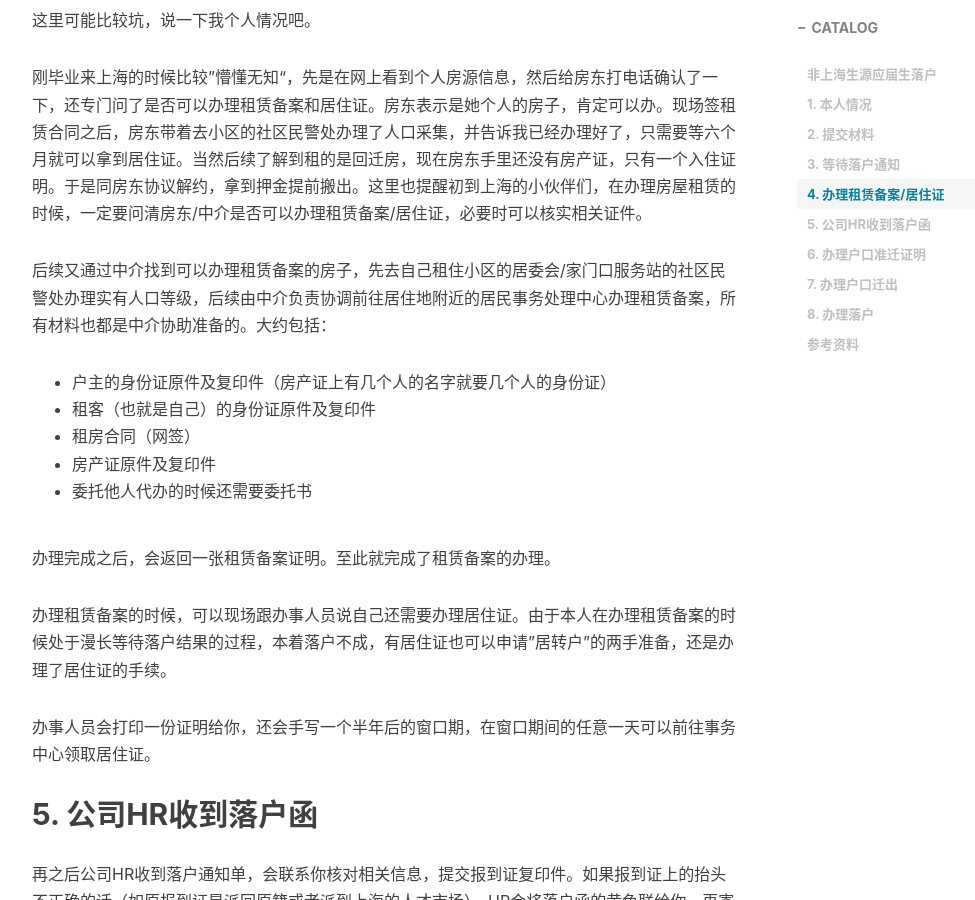
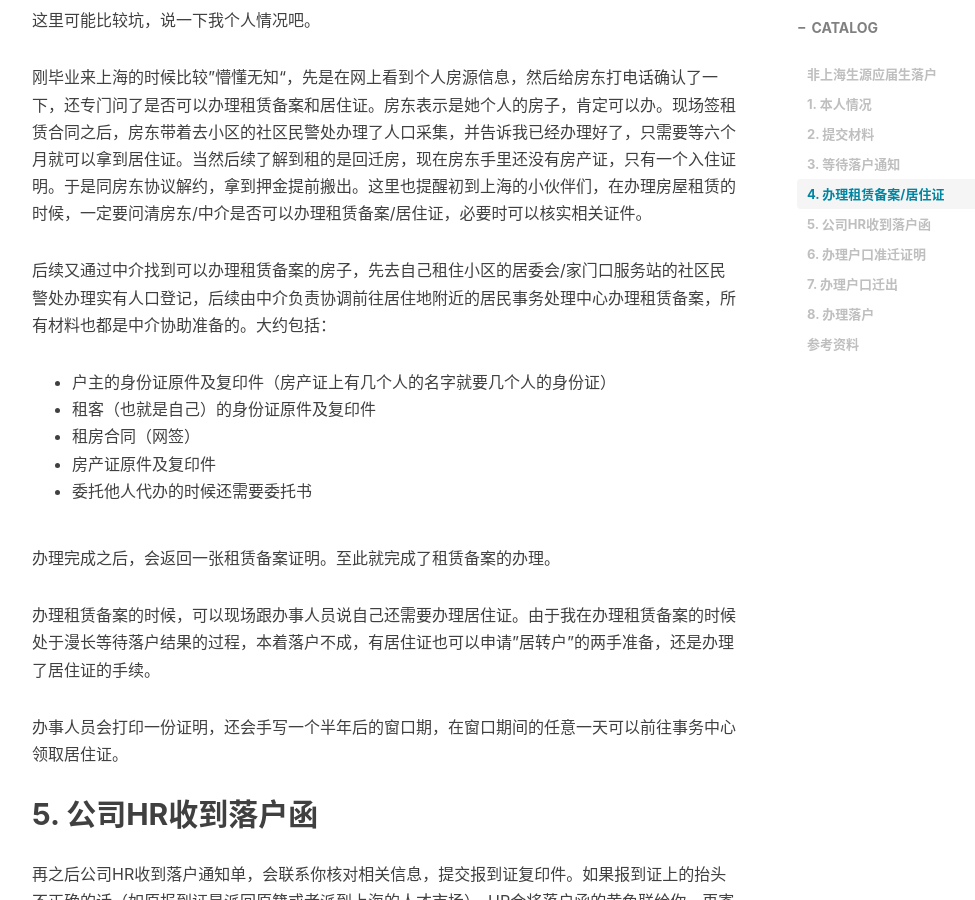
Before and after one commit to blankaiwang/blankaiwang.github.io, a Jekyll site: the page built from _posts/2019-12-20-非上海生源应届生落户（更新）.md, in a window 1280 px wide and 900 px high, scrolled down 1310 px. Shown: the whole window, without its empty margins (233-1208 px from the left). Built offline with Jekyll 4.4.1, drawn with Linux system fonts in a browser that asks for light colours; nearby versions of some CDN libraries; comment, search, counter and statistics services are not loaded.

Commit message:
Update 2019-12-20-非上海生源应届生落户（更新）.md

```diff
--- a/_posts/2019-12-20-非上海生源应届生落户（更新）.md
+++ b/_posts/2019-12-20-非上海生源应届生落户（更新）.md
@@ -52,7 +52,7 @@ PS：在提交材料的时候可以打听一下公司是否有重点单位加分
 
 刚毕业来上海的时候比较”懵懂无知“，先是在网上看到个人房源信息，然后给房东打电话确认了一下，还专门问了是否可以办理租赁备案和居住证。房东表示是她个人的房子，肯定可以办。现场签租赁合同之后，房东带着去小区的社区民警处办理了人口采集，并告诉我已经办理好了，只需要等六个月就可以拿到居住证。当然后续了解到租的是回迁房，现在房东手里还没有房产证，只有一个入住证明。于是同房东协议解约，拿到押金提前搬出。这里也提醒初到上海的小伙伴们，在办理房屋租赁的时候，一定要问清房东/中介是否可以办理租赁备案/居住证，必要时可以核实相关证件。
 
-后续又通过中介找到可以办理租赁备案的房子，先去自己租住小区的居委会/家门口服务站的社区民警处办理实有人口等级，后续由中介负责协调前往居住地附近的居民事务处理中心办理租赁备案，所有材料也都是中介协助准备的。大约包括：
+后续又通过中介找到可以办理租赁备案的房子，先去自己租住小区的居委会/家门口服务站的社区民警处办理实有人口登记，后续由中介负责协调前往居住地附近的居民事务处理中心办理租赁备案，所有材料也都是中介协助准备的。大约包括：
 
 * 户主的身份证原件及复印件（房产证上有几个人的名字就要几个人的身份证）
 * 租客（也就是自己）的身份证原件及复印件
@@ -62,9 +62,9 @@ PS：在提交材料的时候可以打听一下公司是否有重点单位加分
 
 办理完成之后，会返回一张租赁备案证明。至此就完成了租赁备案的办理。
 
-办理租赁备案的时候，可以现场跟办事人员说自己还需要办理居住证。由于本人在办理租赁备案的时候处于漫长等待落户结果的过程，本着落户不成，有居住证也可以申请"居转户"的两手准备，还是办理了居住证的手续。
+办理租赁备案的时候，可以现场跟办事人员说自己还需要办理居住证。由于我在办理租赁备案的时候处于漫长等待落户结果的过程，本着落户不成，有居住证也可以申请"居转户"的两手准备，还是办理了居住证的手续。
 
-办事人员会打印一份证明给你，还会手写一个半年后的窗口期，在窗口期间的任意一天可以前往事务中心领取居住证。
+办事人员会打印一份证明，还会手写一个半年后的窗口期，在窗口期间的任意一天可以前往事务中心领取居住证。
 
 
 
```
